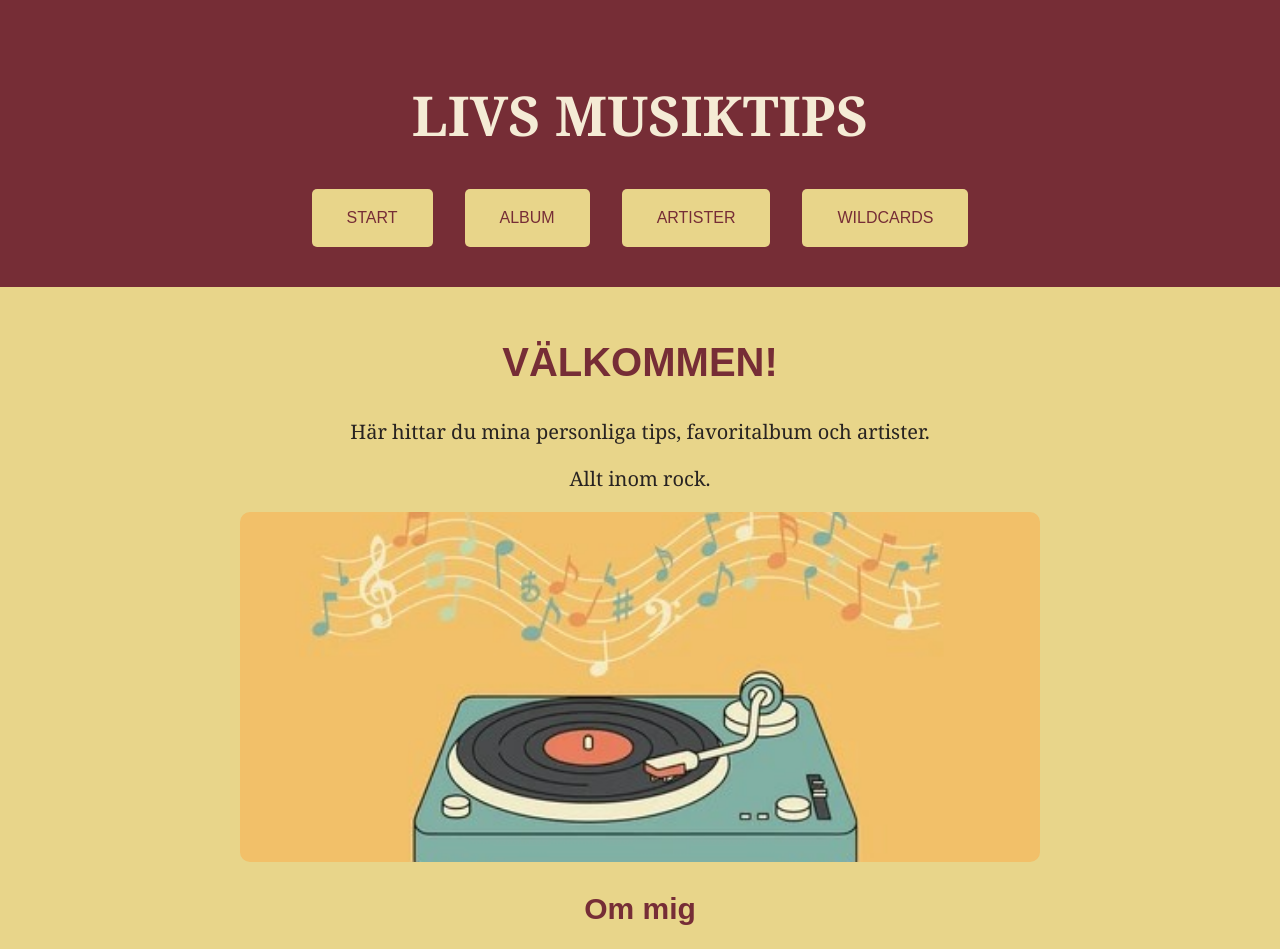
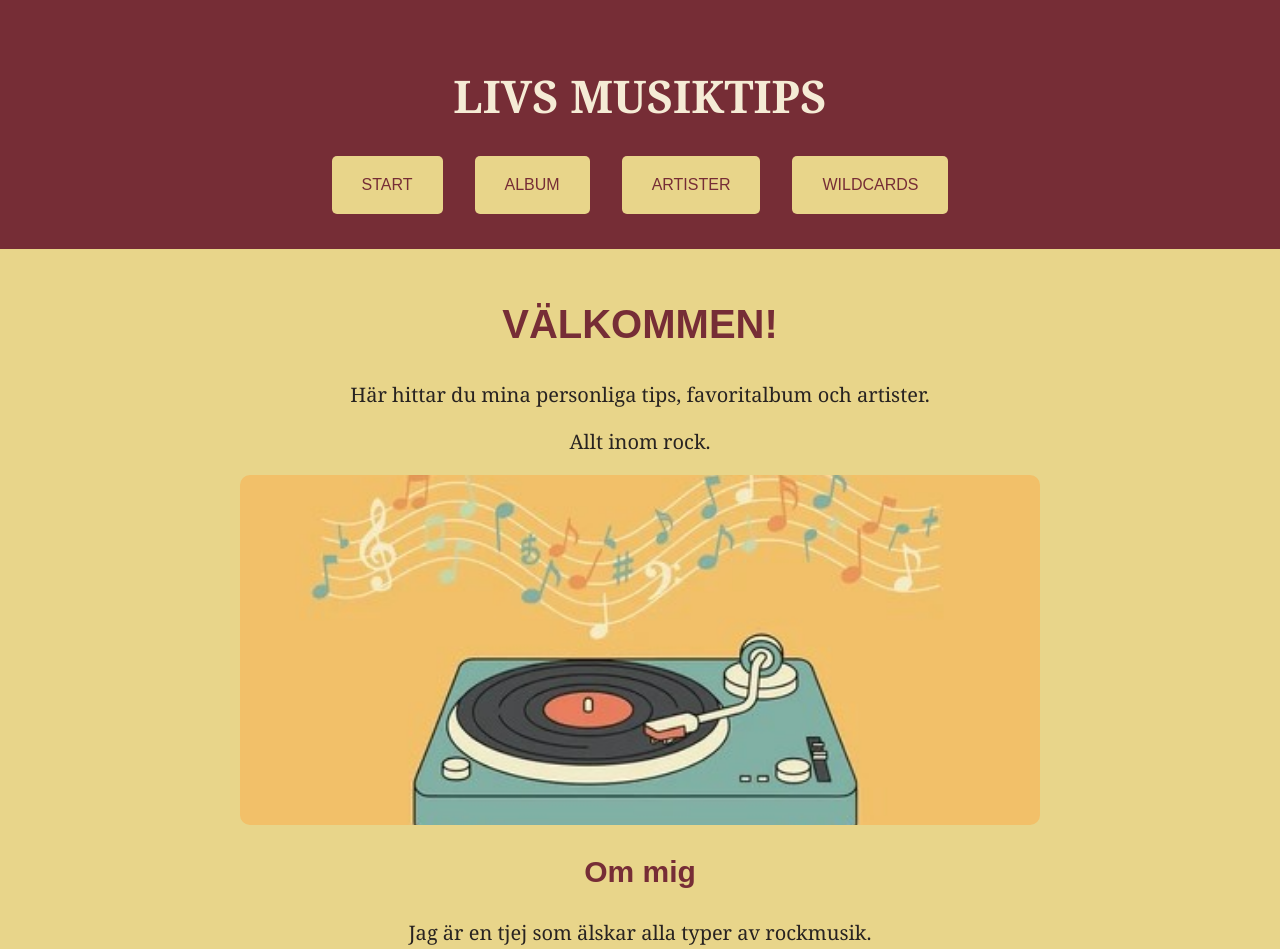
Before and after one commit to livanpivan/LivsMusiktips.se, a plain HTML site: page index.html in a window 1280 px wide. Shown: the top 949 px of the page. Drawn offline with Linux system fonts and the light colour scheme.

Commit message:
Add files via upload

```diff
--- a/diva.css
+++ b/diva.css
@@ -25,13 +25,13 @@ font-family: Arial, Helvetica, sans-serif;
 /*färg och storlek på header-blocket*/
 header {
 background-color: #762d36;
-padding: 40px;
+padding: 35px;
 }
 
 /* styr font, färg och placering för rubriken*/
 h1 {
 font-family:Georgia, serif;
-font-size: 55px;
+font-size: 45px;
 color:#F5EBD5;
 text-align:center;
 }
@@ -54,7 +54,7 @@ margin: 20px auto;
 .knappar a {
     background-color:#E8D58A;
     color:#762D36;
-    padding: 20px 35px;
+    padding: 20px 30px;
     text-decoration: none;
     border-radius: 5px;
     display: inline-block;
```
